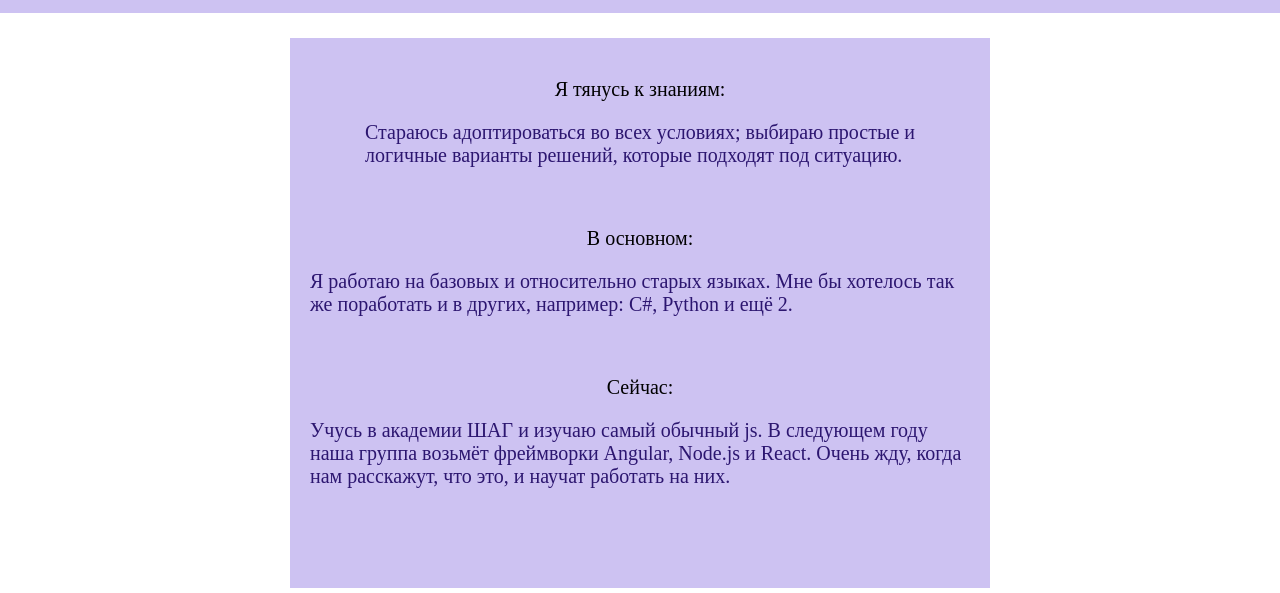
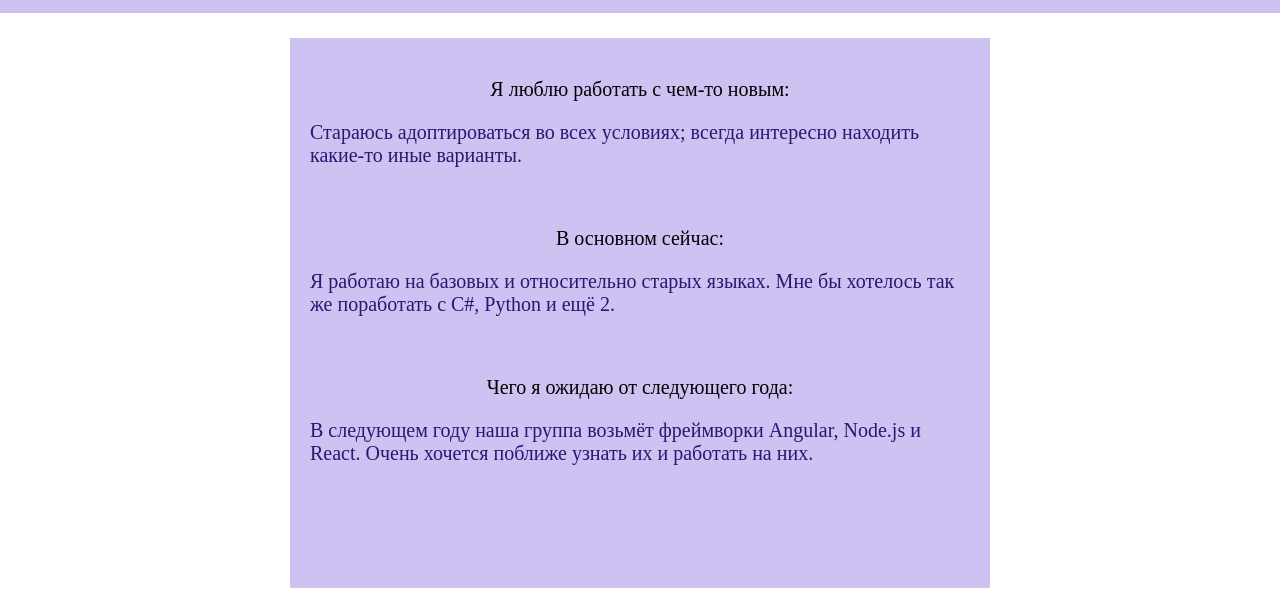
Before and after one commit to Fixya/cati, a website built with Vite: page index.html in a window 1280 px wide. Shown: the part 207-800 px from the top of the page. Built offline with nearby package versions, Linux system fonts and the light colour scheme; data requests are answered from the project's data file; files whose address does not match are found by name.

Commit message:
25.05.2024

```diff
--- a/components/activityCard.module.css
+++ b/components/activityCard.module.css
@@ -7,7 +7,6 @@
 }
 
 .Im {
-    width: 550px;
     font-size: 20px;
     color: #2c1670;
 }
--- a/db.json
+++ b/db.json
@@ -10,16 +10,16 @@
     {
       "id": "activity",
       "Im": {
-        "title": "Стараюсь адоптироваться во всех условиях; выбираю простые и логичные варианты решений, которые подходят под ситуацию.",
-        "specification": "Я тянусь к знаниям"
+        "title": "Стараюсь адоптироваться во всех условиях; всегда интересно находить какие-то иные варианты.",
+        "specification": "Я люблю работать с чем-то новым"
       },
       "job": {
-        "title": "Я работаю на базовых и относительно старых языках. Мне бы хотелось так же поработать и в других, например: C#, Python и ещё 2.",
-        "specification": "В основном"
+        "title": "Я работаю на базовых и относительно старых языках. Мне бы хотелось так же поработать с C#, Python и ещё 2.",
+        "specification": "В основном сейчас"
       },
       "affair": {
-        "title": "Учусь в академии ШАГ и изучаю самый обычный js. В следующем году наша группа возьмёт фреймворки Angular, Node.js и React. Очень жду, когда нам расскажут, что это, и научат работать на них.",
-        "specification": "Сейчас"
+        "title": "В следующем году наша группа возьмёт фреймворки Angular, Node.js и React. Очень хочется поближе узнать их и работать на них.",
+        "specification": "Чего я ожидаю от следующего года"
       }
     }
   ],
```
